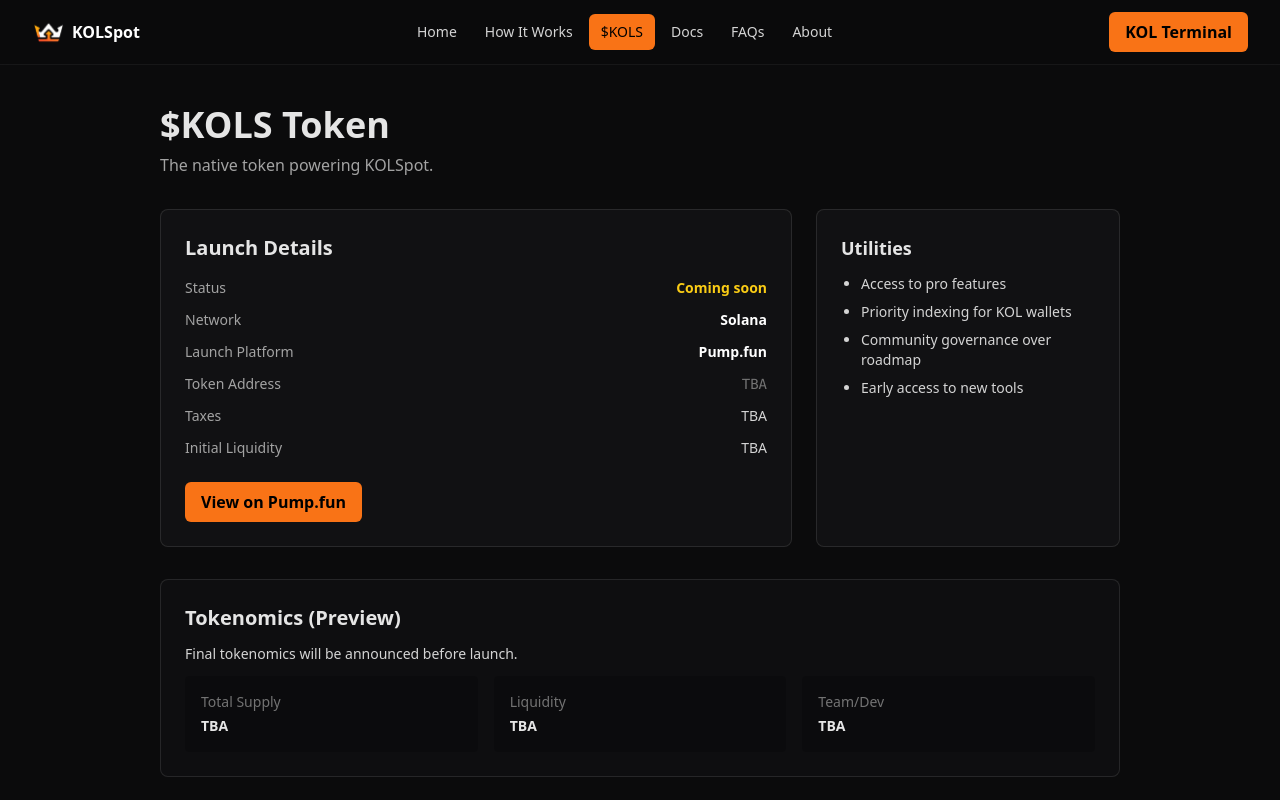
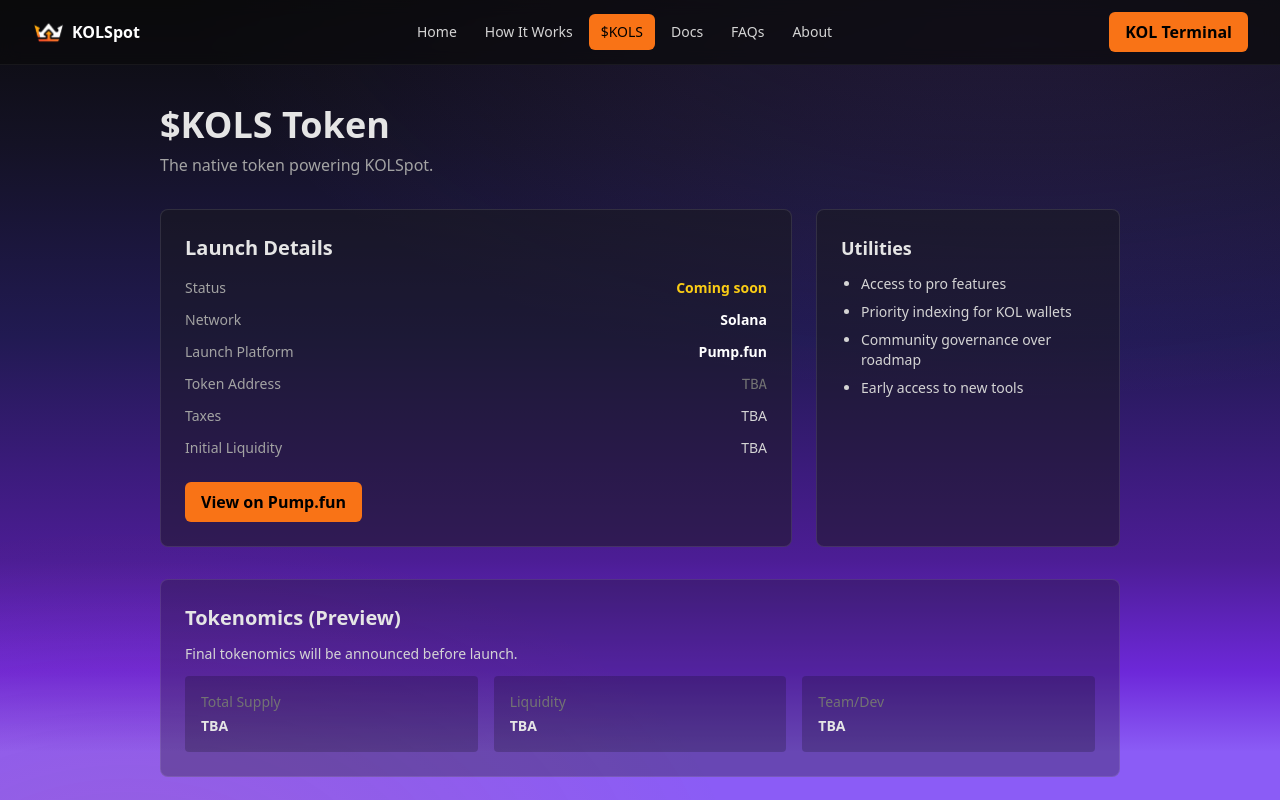
Before and after one commit to dreyxd/kolspot, a React (Vite) app: page /kols in a window 1280 px wide. Shown: the top 800 px of the page. Built offline with nearby package versions, Linux system fonts and the light colour scheme; no server answers.

Commit message:
Theme: add global multi-layer gradient background; make Terminal and Token Detail transparent to show gradient across pages

```diff
--- a/src/index.css
+++ b/src/index.css
@@ -11,7 +11,22 @@
 }
 
 body {
-  @apply bg-background text-neutral-200 antialiased;
+  /* Global gradient background inspired by reference, in our own style */
+  background:
+    radial-gradient(90rem 50rem at 80% -10%, rgba(139, 92, 246, 0.18) 0%, rgba(0,0,0,0) 60%),
+    radial-gradient(70rem 40rem at 10% 110%, rgba(249, 115, 22, 0.10) 0%, rgba(0,0,0,0) 55%),
+    linear-gradient(180deg,
+      #0b0b0c 0%,
+      #141225 18%,
+      #211a52 42%,
+      #3a1b7a 58%,
+      #4c1d95 70%,
+      #6d28d9 84%,
+      #8b5cf6 94%);
+  background-attachment: fixed, fixed, fixed;
+  background-repeat: no-repeat;
+  background-size: cover;
+  @apply text-neutral-200 antialiased;
 }
 
 .btn {
--- a/src/pages/KOLTerminal.tsx
+++ b/src/pages/KOLTerminal.tsx
@@ -275,7 +275,7 @@
 
   if (loading) {
     return (
-      <div className="min-h-screen bg-background flex items-center justify-center">
+      <div className="min-h-screen bg-transparent flex items-center justify-center">
         <div className="text-center">
           <div className="animate-spin rounded-full h-16 w-16 border-t-2 border-b-2 border-accent mx-auto mb-4"></div>
           <div className="text-neutral-400">Loading KOL Terminal...</div>
@@ -285,7 +285,7 @@
   }
 
   return (
-    <div className="min-h-screen bg-background text-white">
+    <div className="min-h-screen bg-transparent text-white">
       <div className="container mx-auto px-4 py-8">
         {/* Header */}
         <div className="mb-8">
--- a/src/pages/TokenDetailPage.tsx
+++ b/src/pages/TokenDetailPage.tsx
@@ -136,7 +136,7 @@
 
   if (loading) {
     return (
-      <div className="min-h-screen bg-background flex items-center justify-center">
+      <div className="min-h-screen bg-transparent flex items-center justify-center">
         <div className="text-center">
           <div className="animate-spin rounded-full h-16 w-16 border-t-2 border-b-2 border-accent mx-auto mb-4"></div>
           <div className="text-neutral-400">Loading token details...</div>
@@ -147,7 +147,7 @@
 
   if (!token) {
     return (
-      <div className="min-h-screen bg-background flex items-center justify-center">
+      <div className="min-h-screen bg-transparent flex items-center justify-center">
         <div className="text-center">
           <div className="text-4xl mb-4">❌</div>
           <div className="text-white text-xl mb-4">Token not found</div>
@@ -163,7 +163,7 @@
   }
 
   return (
-    <div className="min-h-screen bg-background text-white">
+    <div className="min-h-screen bg-transparent text-white">
       <div className="container mx-auto px-4 py-8">
         {/* Back Button */}
         <button
```
